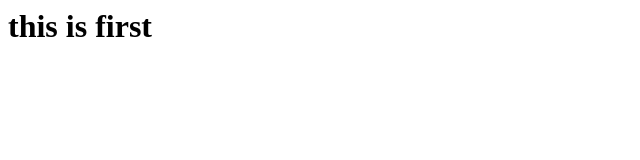
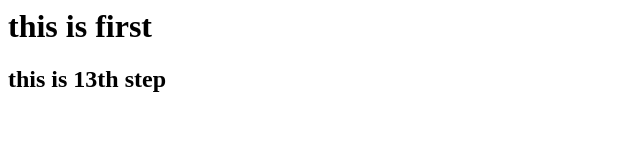
Before and after one commit to djagadeswar/git_practising, a plain HTML site: page index.html in a window 1280 px wide. Shown: the whole page, without its empty margins (0-640 px from the left). Drawn offline with Linux system fonts and the light colour scheme.

Commit message:
this is new second 11th step commit

```diff
--- a/index.html
+++ b/index.html
@@ -1,6 +1,7 @@
 <html>
 	<body>
 		<h1>this is first</h1>
+		<h2> this is 13th step</h2>
 	</body>
 
 </html>
```
